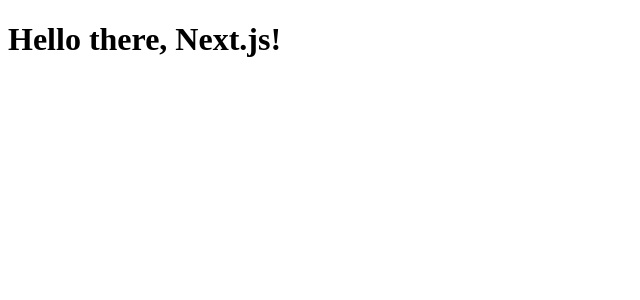
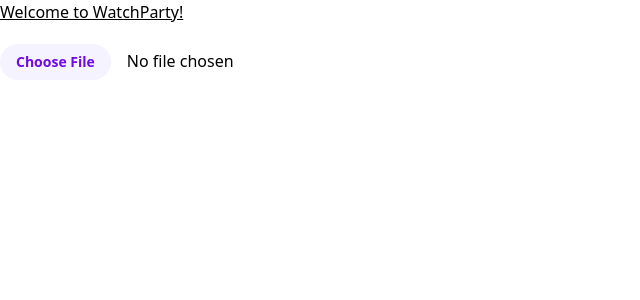
Before and after one commit to aninditkarmakar/watchparty, a Next.js app: page / in a window 1280 px wide. Shown: the top 300 px of the page, without its empty margins (0-640 px from the left). Built offline with nearby package versions, Linux system fonts and the light colour scheme.

Commit message:
tailwind css

```diff
--- a/package.json
+++ b/package.json
@@ -31,8 +31,11 @@
     "typescript": "^5.8.3"
   },
   "dependencies": {
+    "@tailwindcss/postcss": "^4.1.7",
     "next": "^15.3.2",
+    "postcss": "^8.5.3",
     "react": "^19.1.0",
-    "react-dom": "^19.1.0"
+    "react-dom": "^19.1.0",
+    "tailwindcss": "^4.1.7"
   }
 }
--- /dev/null
+++ b/postcss.config.mjs
@@ -0,0 +1,6 @@
+const config = {
+  plugins: {
+    "@tailwindcss/postcss": {},
+  },
+};
+export default config;
--- /dev/null
+++ b/src/app/global.css
@@ -0,0 +1,5 @@
+@import "tailwindcss";
+
+@theme {
+  --color-violet-500: oklch(0.72 0.11 178);
+}
--- a/src/app/page.tsx
+++ b/src/app/page.tsx
@@ -1,3 +1,38 @@
+"use client";
+import { useState } from "react";
+
+import "./global.css";
+
 export default function Page() {
-  return <h1>Hello there, Next.js!</h1>;
+  const [videoSrc, setVideoSrc] = useState<string | null>(null);
+
+  const handleFileChange = (event: React.ChangeEvent<HTMLInputElement>) => {
+    const file = event.target.files?.[0];
+    if (file) {
+      const url = URL.createObjectURL(file);
+      setVideoSrc(url);
+    }
+  };
+
+  return (
+    <div>
+      <h1 className="underline">Welcome to WatchParty!</h1>
+      <input
+        type="file"
+        accept="video/*"
+        onChange={handleFileChange}
+        style={{ margin: "20px 0" }}
+        className="file:mr-4 file:rounded-full file:border-0 file:bg-violet-50 file:px-4 file:py-2 file:text-sm file:font-semibold file:text-violet-700 hover:file:bg-violet-100 dark:file:bg-violet-600 dark:file:text-violet-100 dark:hover:file:bg-violet-500"
+      />
+      {videoSrc && (
+        <video
+          controls
+          src={videoSrc}
+          style={{ width: "100%", maxHeight: "500px" }}
+        >
+          Your browser does not support the video tag.
+        </video>
+      )}
+    </div>
+  );
 }
```
Also changed, not shown: .devcontainer/devcontainer.json, 1 other file (tests, documents, lock files or other folders).
